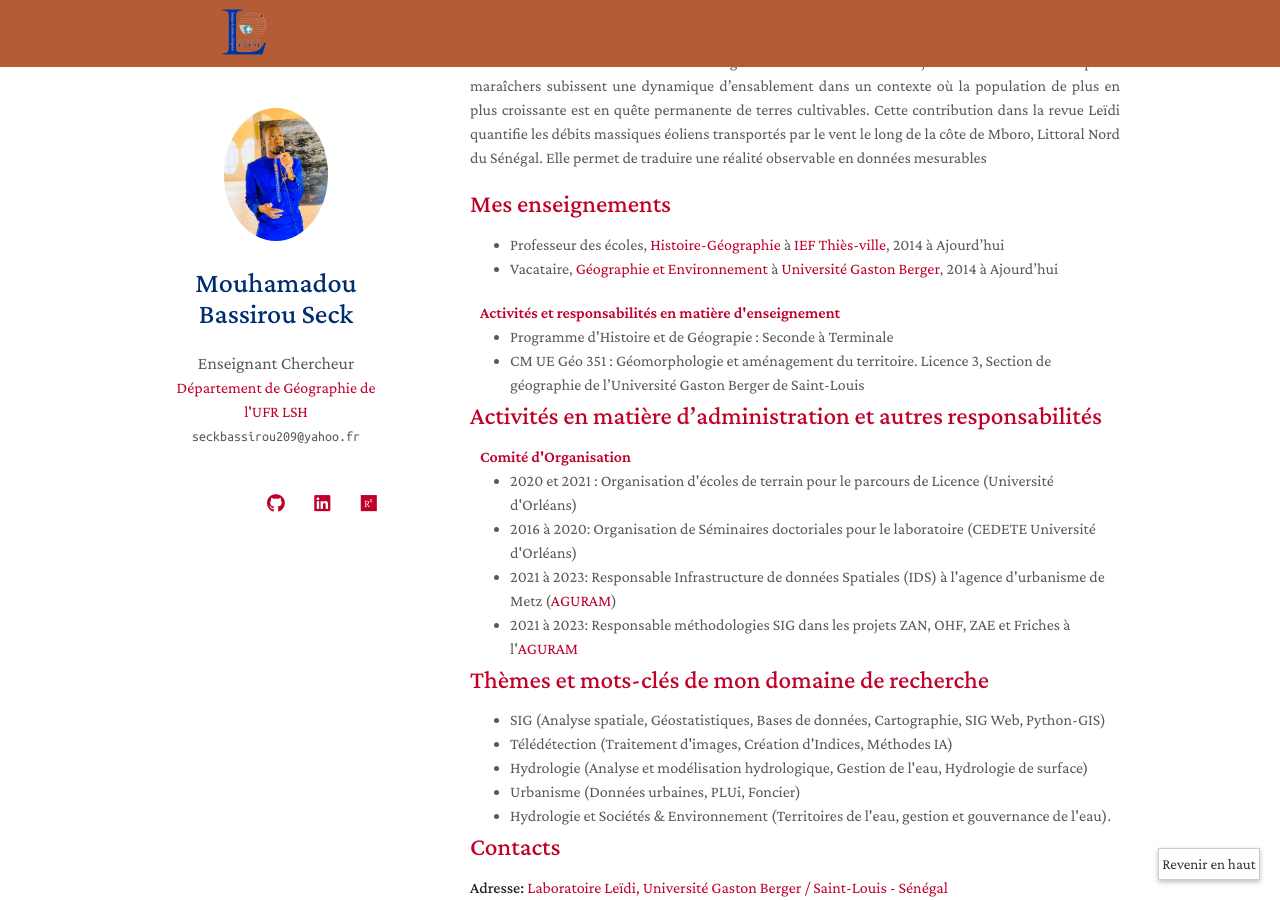
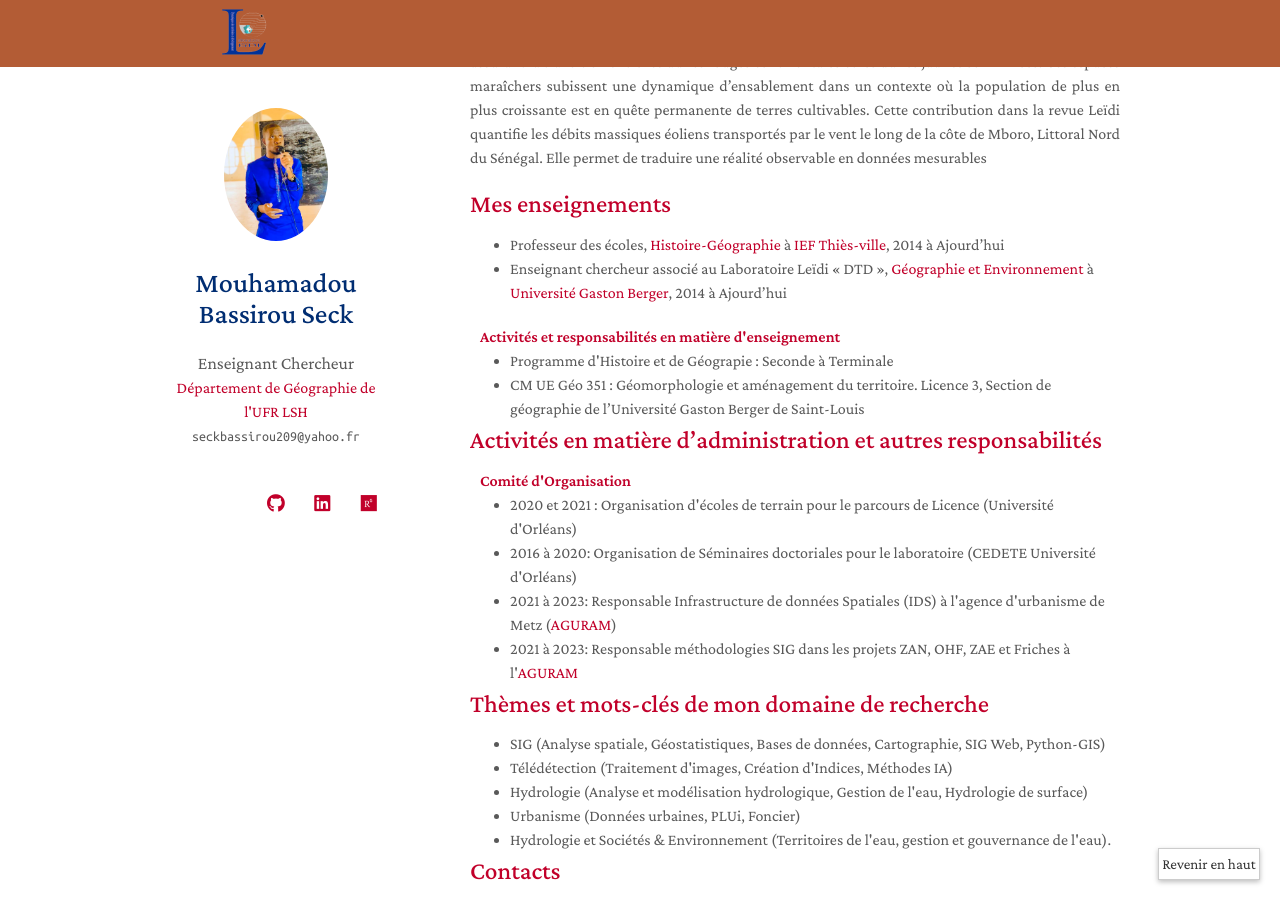
Before and after one commit to Bassmbacke/researchpage, a Jekyll site: the page built from index.md, in a window 1280 px wide and 900 px high, scrolled down 1843 px. Built offline with Jekyll 4.4.1, drawn with Linux system fonts in a browser that asks for light colours; nearby versions of some CDN libraries; comment, search, counter and statistics services are not loaded; a style sheet for code colours, icons or effects is not loaded; our own code applies the rules of GitHub Pages for plain Markdown files; grey boxes are pictures that could not be loaded.

Commit message:
Update cours.md

```diff
--- a/_includes/cours.md
+++ b/_includes/cours.md
@@ -1,7 +1,7 @@
 ## Mes enseignements
 
 - Professeur des écoles, [Histoire-Géographie](https://iathies.com/) à [IEF Thiès-ville](https://iathies.com/), 2014 à Ajourd'hui
-- Vacataire, [Géographie et Environnement](https://www.ugb.sn/lsh/) à [Université Gaston Berger](https://ugb.sn), 2014 à Ajourd'hui
+- Enseignant chercheur associé au Laboratoire Leïdi « DTD », [Géographie et Environnement](https://www.ugb.sn/lsh/) à [Université Gaston Berger](https://ugb.sn), 2014 à Ajourd'hui
 <h4 style="margin:0 10px 0;">Activités et responsabilités en matière d'enseignement
 </h4>
 
```
